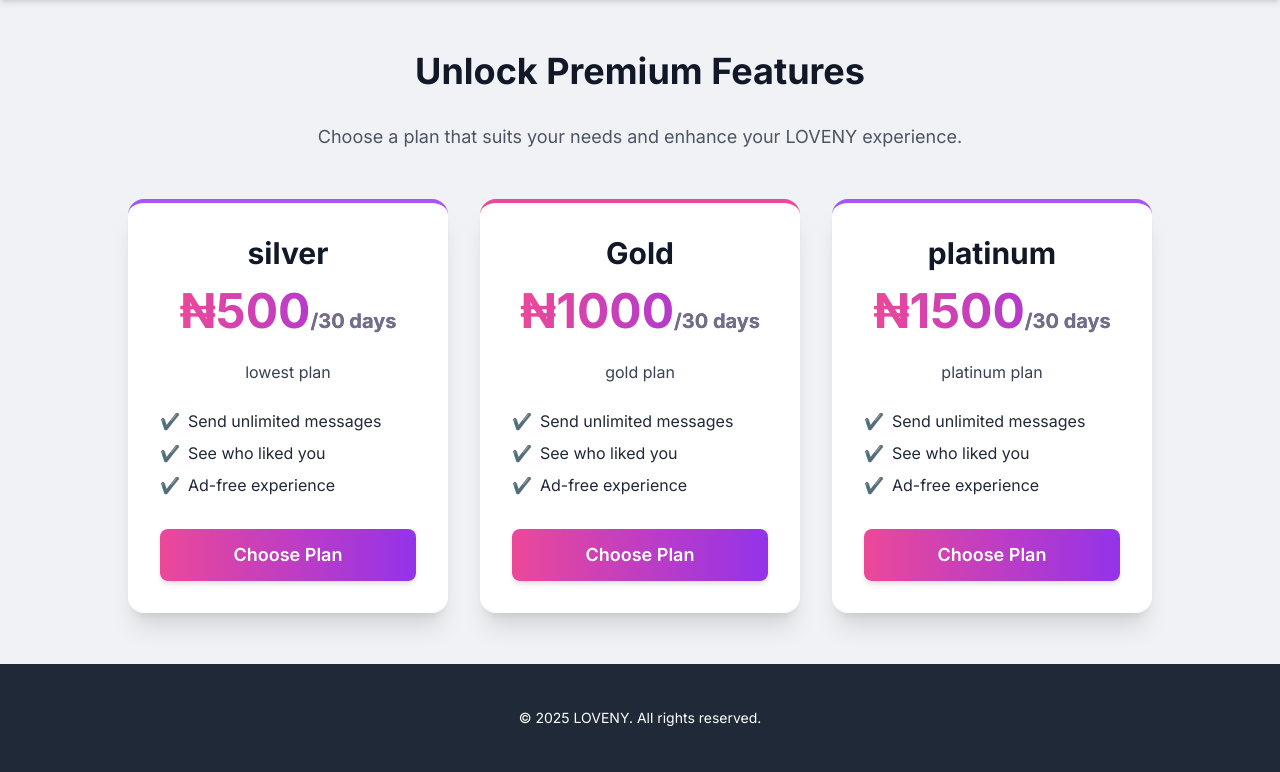
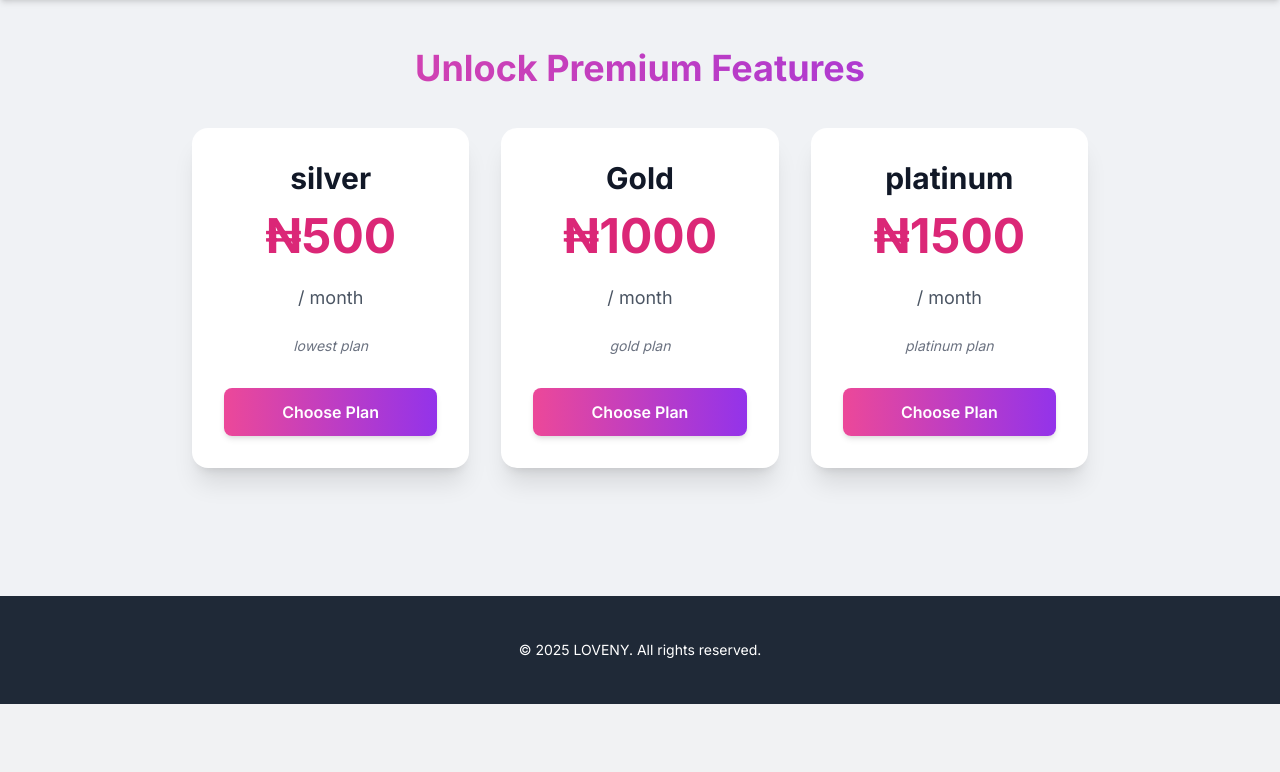
Before and after one commit to YANEXBIL/loveny-app, a Django app: page /plans/ in a window 1280 px wide. Shown: the part 96-868 px from the top of the page. After the commit the page ends 800 px from the top, so only its background shows below. Run offline with Django 5.2, Linux system fonts and the light colour scheme; a user stored in the database is signed in; data comes from the database, SQL or seed files in the repository; both versions use the stored data as it was after the commit; some libraries are stand-ins or nearby versions.

Commit message:
Add JSONField for SubscriptionPlan features and update admin/template display

```diff
--- a/accounts/models.py
+++ b/accounts/models.py
@@ -123,16 +123,15 @@ class Like(models.Model):
             liked_user=self.liker
         ).exists()
 
-# Removed: Conversation and Message models
-# They are no longer needed for WhatsApp integration.
 
-
-# New Models for Subscription and Payments (Remain the same)
+# New Models for Subscription and Payments
 class SubscriptionPlan(models.Model):
     name = models.CharField(max_length=100, unique=True)
     price = models.DecimalField(max_digits=10, decimal_places=2)
     duration_days = models.IntegerField(help_text="Duration of the plan in days")
     description = models.TextField(blank=True, null=True)
+    # New JSONField for features
+    features = models.JSONField(default=list, blank=True, help_text="List of features included in this plan (e.g., ['Ad-free experience', 'Send unlimited messages'])")
     is_active = models.BooleanField(default=True)
     created_at = models.DateTimeField(auto_now_add=True)
     updated_at = models.DateTimeField(auto_now=True)
--- a/accounts/templates/accounts/subscription_plans.html
+++ b/accounts/templates/accounts/subscription_plans.html
@@ -1,47 +1,56 @@
-<!-- templates/accounts/subscription_plans.html -->
+<!-- accounts/templates/accounts/subscription_plans.html -->
 {% extends 'accounts/base.html' %}
 
 {% block title %}Subscription Plans{% endblock %}
 
 {% block content %}
-<div class="flex flex-col items-center justify-center min-h-[calc(100vh-200px)] p-4">
-    <h1 class="text-4xl font-extrabold text-gray-900 mb-8 text-center">Unlock Premium Features</h1>
-    <p class="text-lg text-gray-600 mb-12 text-center max-w-2xl">
-        Choose a plan that suits your needs and enhance your LOVENY experience.
-    </p>
+<div class="container mx-auto p-4">
+    <h1 class="text-4xl font-extrabold text-transparent bg-clip-text bg-gradient-to-r from-pink-500 to-purple-600 text-center mb-10">
+        Unlock Premium Features
+    </h1>
 
-    {% if plans %}
-    {# Using flexbox to control wrapping and alignment #}
-    {# 'gap-8' creates 2rem (32px) gap between items #}
-    <div class="flex flex-wrap justify-center gap-8 w-full max-w-5xl">
+    <div class="grid grid-cols-1 md:grid-cols-2 lg:grid-cols-3 gap-8 max-w-4xl mx-auto">
         {% for plan in plans %}
-        {# Each card now defaults to 50% width minus half the gap, ensuring two columns even on small phones #}
-        {# On large screens, it switches to 33.333% width minus two-thirds of the gap for three columns #}
-        <div class="w-[calc(50%-1rem)] lg:w-[calc(33.333%-1.333rem)] bg-white rounded-2xl shadow-xl p-8 flex flex-col items-center text-center transform hover:scale-105 transition-transform duration-300 ease-in-out border-t-4 {% if forloop.counter == 2 %}border-pink-500{% else %}border-purple-500{% endif %}">
+        <div class="bg-white rounded-2xl shadow-xl p-8 flex flex-col items-center text-center transition-transform transform hover:scale-105 duration-200 ease-in-out">
             <h2 class="text-3xl font-bold text-gray-900 mb-4">{{ plan.name }}</h2>
-            <p class="text-5xl font-extrabold text-transparent bg-clip-text bg-gradient-to-r from-pink-500 to-purple-600 mb-6">
-                ₦{{ plan.price|floatformat:0 }}<span class="text-xl text-gray-500">/{{ plan.duration_days }} days</span>
+            <p class="text-5xl font-extrabold text-pink-600 mb-6">₦{{ plan.price|floatformat:"0" }}</p>
+            <p class="text-lg text-gray-600 mb-6">
+                {% if plan.duration_days == 7 %}
+                    / 7 days
+                {% elif plan.duration_days == 30 %}
+                    / month
+                {% else %}
+                    / {{ plan.duration_days }} days
+                {% endif %}
             </p>
-            <p class="text-gray-700 mb-6 leading-relaxed flex-grow">
-                {{ plan.description|default:"No description available." }}
-            </p>
-            <ul class="text-left text-gray-800 space-y-2 mb-8 w-full">
-                <li class="flex items-center"><span class="text-green-500 mr-2">✔️</span> Send unlimited messages</li>
-                <li class="flex items-center"><span class="text-green-500 mr-2">✔️</span> See who liked you</li>
-                <li class="flex items-center"><span class="text-green-500 mr-2">✔️</span> Ad-free experience</li>
-                {% if plan.name == 'Premium' %}
-                    <li class="flex items-center"><span class="text-green-500 mr-2">✔️</span> Advanced filters</li>
-                    <li class="flex items-center"><span class="text-green-500 mr-2">✔️</span> Priority support</li>
+
+            {% if plan.name == "Weekly Premium" %} {# Assuming "Weekly Premium" is your POPULAR plan #}
+                <span class="bg-gradient-to-r from-yellow-400 to-orange-500 text-white text-sm font-bold px-4 py-1 rounded-full mb-6 shadow-md">
+                    POPULAR
+                </span>
+            {% endif %}
+
+            <ul class="text-left text-gray-700 space-y-3 mb-8 w-full">
+                {# Loop through features from the JSONField #}
+                {% for feature in plan.features %}
+                <li class="flex items-center text-lg">
+                    <svg class="w-6 h-6 text-green-500 mr-3" fill="none" stroke="currentColor" viewBox="0 0 24 24" xmlns="http://www.w3.org/2000/svg"><path stroke-linecap="round" stroke-linejoin="round" stroke-width="2" d="M5 13l4 4L19 7"></path></svg>
+                    {{ feature }}
+                </li>
+                {% endfor %}
+                {# Fallback if no features are defined #}
+                {% if not plan.features and plan.description %}
+                    <li class="text-center italic text-sm text-gray-500">{{ plan.description }}</li>
+                {% elif not plan.features %}
+                    <li class="text-center italic text-sm text-gray-500">No features listed.</li>
                 {% endif %}
             </ul>
-            <a href="{% url 'initiate_payment' plan.id %}" class="btn btn-primary w-full text-lg">
+
+            <a href="{% url 'initiate_payment' plan_id=plan.id %}" class="btn btn-primary w-full py-3">
                 Choose Plan
             </a>
         </div>
         {% endfor %}
     </div>
-    {% else %}
-    <p class="text-center text-lg text-gray-600 mt-12">No subscription plans available at the moment. Please check back later!</p>
-    {% endif %}
 </div>
 {% endblock content %}
```
Also changed, not shown: accounts/admin.py (+8 -15 lines), accounts/migrations/0006_subscriptionplan_features.py (added), db.sqlite3.
